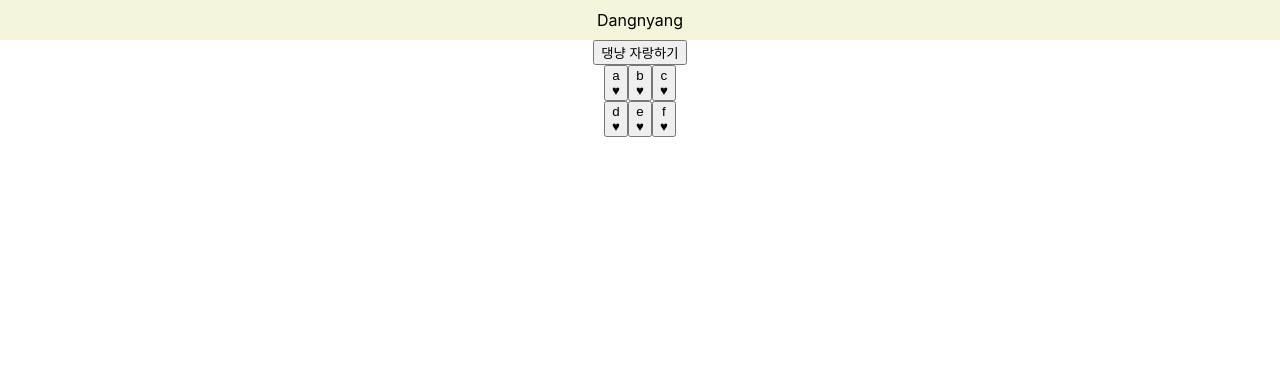
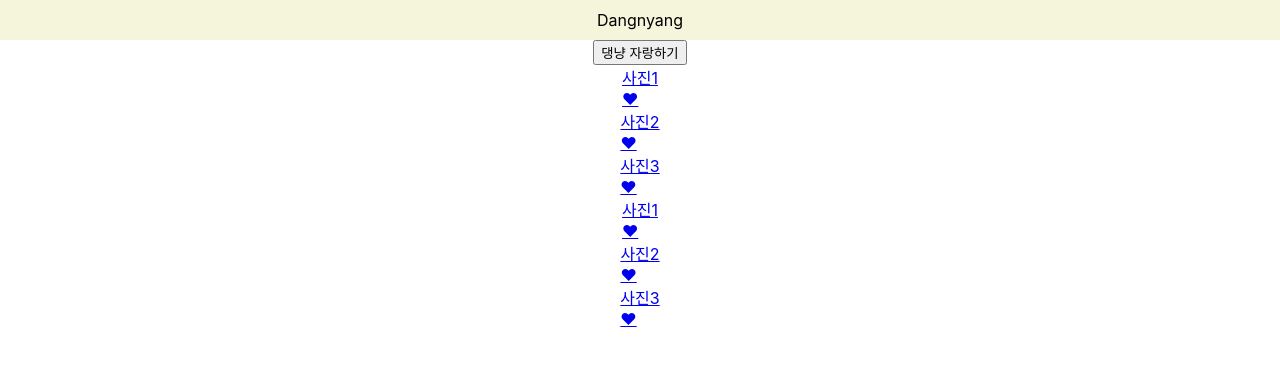
Before and after one commit to bnwhaled/frontend, a React (Create React App) app in the folder nyangdang/: page / in a window 1280 px wide. Shown: the top 366 px of the page. Built offline with nearby package versions, Linux system fonts and the light colour scheme; data requests are answered from the project's data file.

Commit message:
test : env, get data

```diff
--- /dev/null
+++ b/nyangdang/db.json
@@ -0,0 +1,22 @@
+{
+  "blogs": [
+    {
+      "id": 1,
+      "title": "사진1",
+      "author": "♥",
+      "isDone": false
+    },
+    {
+      "id": 2,
+      "title": "사진2",
+      "author": "♥",
+      "isDone": false
+    },
+    {
+      "id": 3,
+      "title": "사진3",
+      "author": "♥",
+      "isDone": false
+    }
+  ]
+}
--- a/nyangdang/package.json
+++ b/nyangdang/package.json
@@ -7,9 +7,11 @@
     "@testing-library/react": "^13.4.0",
     "@testing-library/user-event": "^13.5.0",
     "axios": "^1.3.4",
+    "json-server": "^0.17.2",
     "react": "^18.2.0",
     "react-cookie": "^4.1.1",
     "react-dom": "^18.2.0",
+    "react-query": "^3.39.3",
     "react-redux": "^8.0.5",
     "react-router-dom": "^6.8.1",
     "react-scripts": "5.0.1",
--- a/nyangdang/src/App.js
+++ b/nyangdang/src/App.js
@@ -1,8 +1,13 @@
-import Header from "./component/ui/Header/Header";
+import { QueryClient, QueryClientProvider, useMutation } from "react-query";
 import Router from "./shared/Router";
+const queryClient = new QueryClient();
 
 function App() {
-  return <Router />;
+  return (
+    <QueryClientProvider client={queryClient}>
+      <Router />
+    </QueryClientProvider>
+  );
 }
 
 export default App;
--- /dev/null
+++ b/nyangdang/src/axios/api.jsx
@@ -0,0 +1,11 @@
+//axios 요청 들어가는 모든 모듈
+import axios from "axios";
+
+//조회
+const getblogs = async () => {
+  const response = await axios.get(`${process.env.REACT_APP_URL}/blogs`);
+
+  return response.data;
+};
+
+export { getblogs };
--- a/nyangdang/src/component/features/DetailForm/DetailForm.jsx
+++ b/nyangdang/src/component/features/DetailForm/DetailForm.jsx
@@ -1,30 +1,54 @@
-import React from "react";
+import React, { useState } from "react";
+import { getblogs } from "../../../axios/api";
+import { useQuery } from "react-query";
+
 import {
   StBoxWrap,
   StBoxWrap2,
   StButtonWrap,
   StContentWrap,
+  StimageBox,
+  StCommentBox,
+  StAddCommentBox,
+  StContentBox,
+  StInputBox,
 } from "./DetailFormStyled";
-import { Link, useNavigate } from "react-router-dom";
+import { Link, useNavigate, useParams } from "react-router-dom";
 
 function DetailForm() {
+  const [comment, setComment] = useState;
+  const addCommentHander = (e) => setComment(e.target.value);
+  console.log(comment);
+  const params = useParams();
+  const findTodo = data.find((value) => value.id === Number(params.id));
   const navigate = useNavigate();
+  const { isLoding, isError, data } = useQuery("blogs", getblogs); //인자: 이름, 가져올데이터명
+  if (isLoding) return <h3>Loding...</h3>;
+  if (isError) return <h3>Error occur</h3>;
+  console.log(data);
+
   return (
-    <>
+    <div>
       <div>
         {" "}
-        <button onClick={() => navigate(-1)}>Back</button>{" "}
+        <button onClick={() => navigate(-1)}>Back</button> Detail
       </div>
       <StContentWrap>
-        Detail
-        <StBoxWrap>
+        <StBoxWrap key={data}>
           <div>
-            <div>image</div>
+            {/* 사진 */}
+            <StimageBox>image {findTodo.title}</StimageBox>
           </div>
           <StBoxWrap2>
-            <div>내용</div>
-            <div>댓글</div>
-            <input placeholder="댓글작성" type="text" />
+            {/* 내용 */}
+            <StContentBox>내용</StContentBox>
+            <StCommentBox>댓글</StCommentBox>
+            <StInputBox
+              value={comment}
+              placeholder="댓글작성"
+              type="text"
+              onChange={(e) => addCommentHander(e)}
+            />
           </StBoxWrap2>
         </StBoxWrap>
         <StButtonWrap>
@@ -34,7 +58,7 @@ function DetailForm() {
           <button>삭제</button>
         </StButtonWrap>
       </StContentWrap>
-    </>
+    </div>
   );
 }
 
--- a/nyangdang/src/component/features/DetailForm/DetailFormStyled.jsx
+++ b/nyangdang/src/component/features/DetailForm/DetailFormStyled.jsx
@@ -22,4 +22,59 @@ const StButtonWrap = styled.div`
   flex-direction: row;
 `;
 
-export { StContentWrap, StBoxWrap, StBoxWrap2, StButtonWrap };
+const StimageBox = styled.div`
+  display: flex;
+  justify-content: center;
+  align-items: center;
+  flex-direction: column;
+  width: 150px;
+  height: 150px;
+  border: 1px solid black;
+  padding: 30px;
+`;
+
+const StContentBox = styled.div`
+  display: flex;
+  justify-content: center;
+  align-items: center;
+  width: 150px;
+  height: 80px;
+  border: 1px solid black;
+  padding: 10px;
+`;
+const StCommentBox = styled.div`
+  display: flex;
+  justify-content: center;
+  align-items: center;
+  width: 150px;
+  height: 60px;
+  border: 1px solid black;
+  padding: 10px;
+`;
+
+const StAddCommentBox = styled.div`
+  display: flex;
+  justify-content: center;
+  align-items: center;
+`;
+
+const StInputBox = styled.input`
+  display: flex;
+  justify-content: center;
+  align-items: center;
+  border: 1px solid black;
+  width: 150px;
+  height: 10px;
+`;
+
+export {
+  StContentWrap,
+  StBoxWrap,
+  StBoxWrap2,
+  StButtonWrap,
+  StimageBox,
+  StContentBox,
+  StCommentBox,
+  StAddCommentBox,
+  StInputBox,
+};
--- a/nyangdang/src/component/features/MainForm/MainForm.jsx
+++ b/nyangdang/src/component/features/MainForm/MainForm.jsx
@@ -1,46 +1,56 @@
-import { StContentWrap } from "./MainFormStyled";
+import { StContentWrap, StImageBoxWrap } from "./MainFormStyled";
 import Header from "../../ui/Header/Header";
-import React from "react";
-import { Link } from "react-router-dom";
+import React, { useEffect } from "react";
+import { Link, useLocation } from "react-router-dom";
+import { getblogs } from "../../../axios/api";
+import { useQuery } from "react-query";
 
 function MainForm() {
+  const { isLoading, isError, data } = useQuery("blogs", getblogs); //인자: 쿼리키,데이터(비동기함수)
+  if (isLoading) return <h3>Loding...</h3>;
+  if (isError) return <h3>Error occur</h3>;
+  console.log(data);
+
   return (
     <div>
       <Header>
         <div>NyangDang</div>
       </Header>
-
       <StContentWrap>
         <Link to={`/uploadcontent/`}>
           <button>댕냥 자랑하기</button>
         </Link>
-        <div>
-          {/* 사진1,2번째줄 */}
-          <div>
-            <Link to={`/detail/`}>
-              <button>
-                a<div>♥</div>
-              </button>
+
+        {/* 사진1,2번째줄 */}
+        {data.map((v) => (
+          <StImageBoxWrap key={v.id}>
+            <Link to={`/detail/${v.id}`}>
+              <div>
+                {/* 사진 */}
+                {v.title}
+                <div>
+                  {/* 하트 */}
+                  {v.author}
+                </div>
+              </div>
             </Link>
-            <button>
-              b<div>♥</div>
-            </button>
-            <button>
-              c<div>♥</div>
-            </button>
-          </div>
-          <div>
-            <button>
-              d<div>♥</div>
-            </button>
-            <button>
-              e<div>♥</div>
-            </button>
-            <button>
-              f<div>♥</div>
-            </button>
-          </div>
-        </div>
+          </StImageBoxWrap>
+        ))}
+
+        {data.map((v) => (
+          <StImageBoxWrap key={v.id}>
+            <Link to={`/detail/${v.id}`}>
+              <div>
+                {/* 사진 */}
+                {v.title}
+                <div>
+                  {/* 하트 */}
+                  {v.author}
+                </div>
+              </div>
+            </Link>
+          </StImageBoxWrap>
+        ))}
       </StContentWrap>
     </div>
   );
--- a/nyangdang/src/component/features/MainForm/MainFormStyled.jsx
+++ b/nyangdang/src/component/features/MainForm/MainFormStyled.jsx
@@ -15,4 +15,11 @@ const StContentWrap = styled.div`
   flex-direction: column;
 `;
 
-export { StHeader, StContentWrap };
+const StImageBoxWrap = styled.div`
+  display: flex;
+  justify-content: center;
+  align-items: center;
+  flex-direction: row;
+`;
+
+export { StHeader, StContentWrap, StImageBoxWrap };
--- a/nyangdang/src/component/ui/Header/Header.jsx
+++ b/nyangdang/src/component/ui/Header/Header.jsx
@@ -2,7 +2,7 @@ import React from "react";
 import { StContainer } from "./HeaderStyled";
 
 function Header() {
-  return <StContainer>Dangnyang </StContainer>;
+  return <StContainer>Dangnyang</StContainer>;
 }
 
 export default Header;
--- a/nyangdang/src/index.js
+++ b/nyangdang/src/index.js
@@ -1,4 +1,3 @@
-
 import ReactDOM from "react-dom/client";
 import "./index.css";
 import App from "./App";
```
Also changed, not shown: 2 other files (tests, documents, lock files or other folders).
